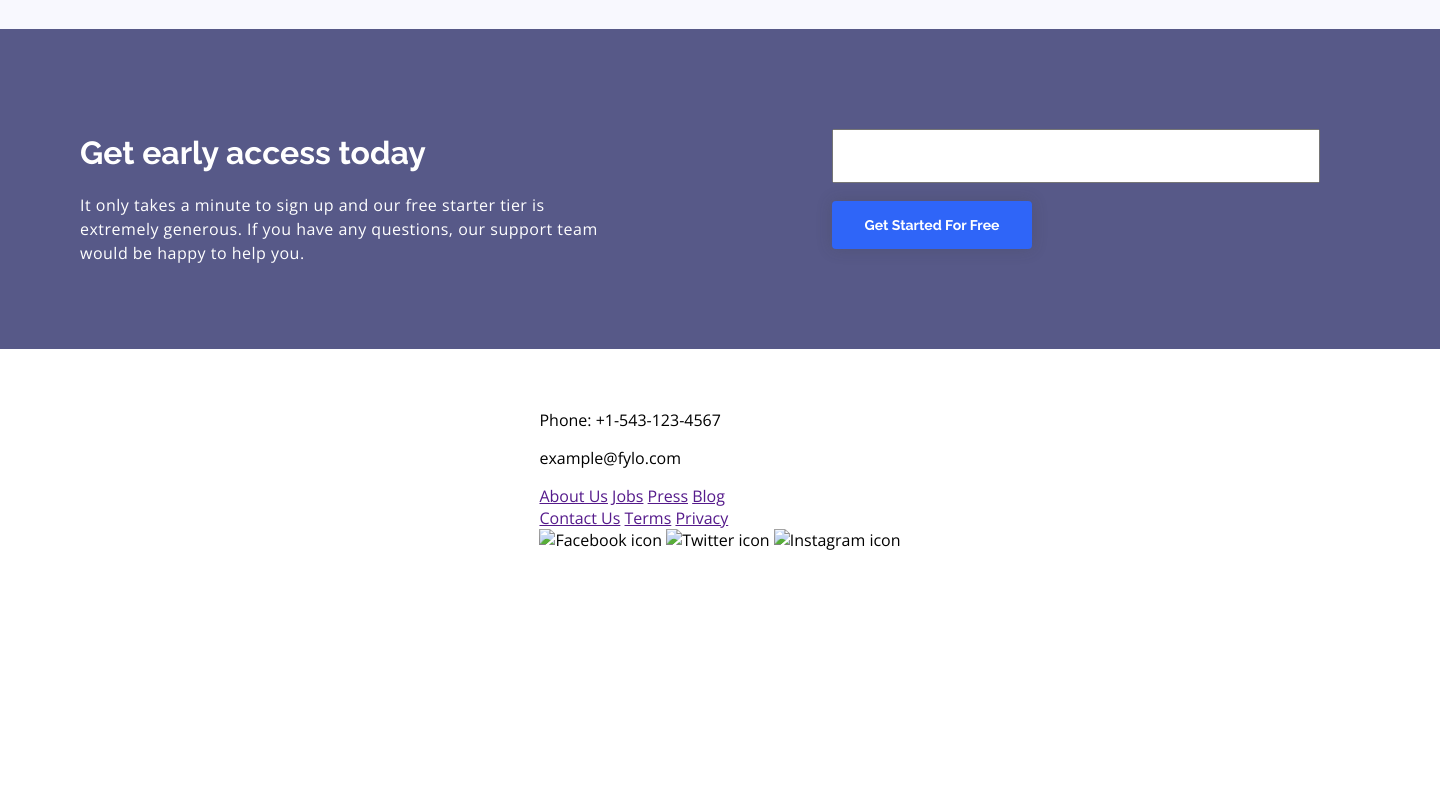
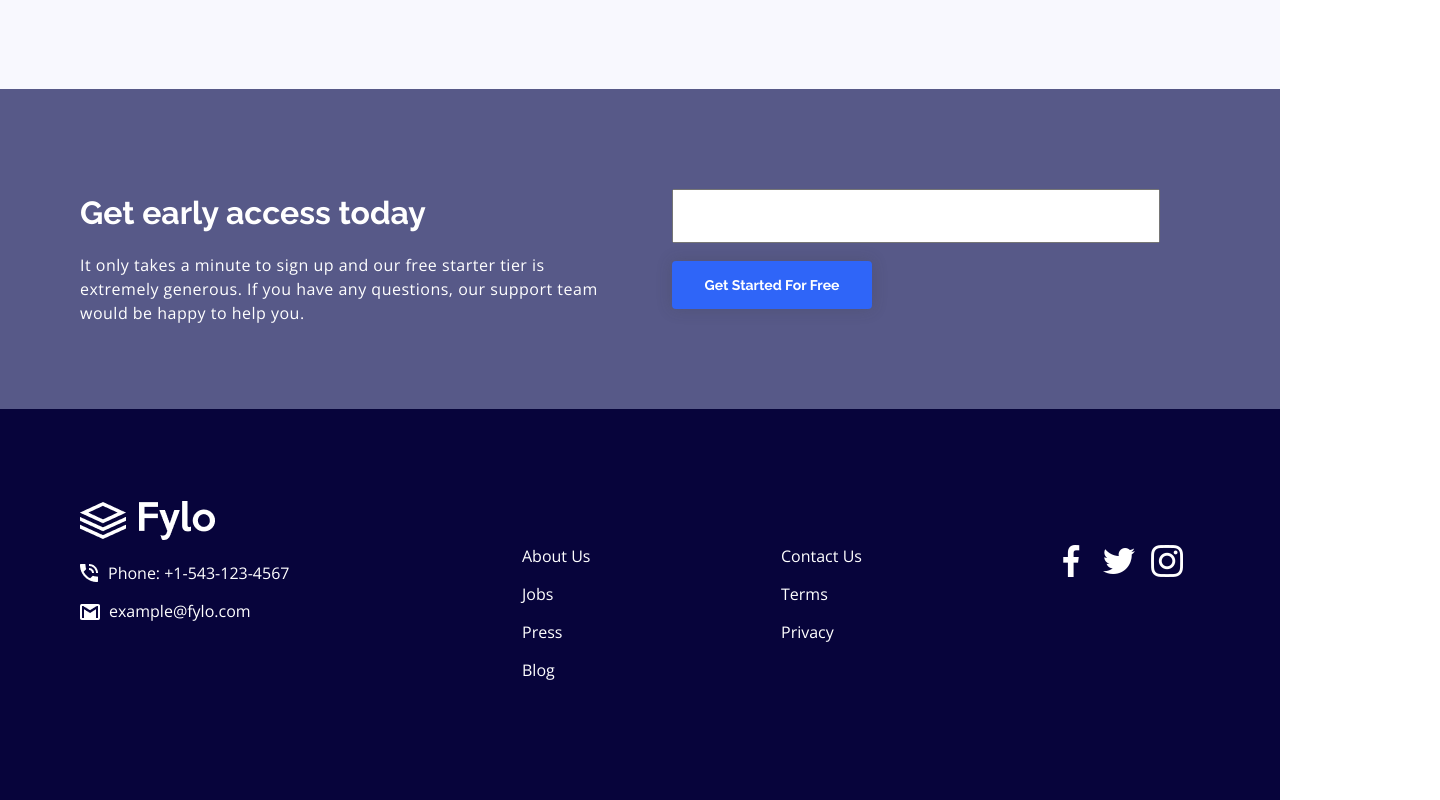
Before and after one commit to Chris94Lee/Fylo-landing-page, a plain HTML site: page index.html in a window 1280 px wide. Shown: the part 1563-2363 px from the top of the page, 1440 px wide, since content can reach past the window. Before the commit the page ends 2114 px from the top, so only its background shows below. Drawn offline with nearby package versions, Linux system fonts and the light colour scheme.

Commit message:
Latest updates

```diff
--- a/index.html
+++ b/index.html
@@ -93,9 +93,10 @@
 
     <footer>
       <img src="images/footerLogo.png" alt="">
+      <div class="footerContent">
         <div class="footerLeft">
-        <p class="phone">Phone: +1-543-123-4567</p>
-        <p class="footerEmail">example@fylo.com</p>
+          <p class="phone"><img src="images/phone-.png" alt="">Phone: +1-543-123-4567</p>
+          <p class="footerEmail"><img src="images/email.png" alt="">example@fylo.com</p>
         </div>
         <div class="footerMiddle">
           <div class="linksLeft">
@@ -111,9 +112,10 @@
           </div>
         </div>
         <div class="footerRight">
-        <img src="" alt="Facebook icon">
-        <img src="" alt="Twitter icon">
-        <img src="" alt="Instagram icon">
+          <img src="images/facebook.png" alt="Facebook icon">
+          <img src="images/twitter.png" alt="Twitter icon">
+          <img src="images/instagram.png" alt="Instagram icon">
+        </div>
       </div>
     </footer>
   </div>
--- a/style.css
+++ b/style.css
@@ -67,7 +67,12 @@ h1{
   flex-direction: column;
   justify-content: center;
   margin: 0 auto;
-  width: 1440px;
+}
+
+@media only screen and (min-width: 1440px){
+  .main{
+    width: 1440px;
+  }
 }
 
 /* Section one start */
@@ -297,3 +302,77 @@ a > img{
   height: 48px;
   margin-top: 18px;
 }
+
+/* Section three end */
+
+/* Footer start */
+
+footer{
+  background-color: #07043B;
+  color: white;
+  width: 100%;
+  height: 391px;
+  padding-left: 80px;
+  padding-right: 261px;
+  box-sizing: border-box;
+}
+
+footer > img{
+  margin-top: 92px;
+}
+
+.footerContent{
+  display: flex;
+  flex-direction: row;
+}
+
+a{
+  color: white;
+  text-decoration: none;
+  margin-bottom: 16px;
+}
+
+.footerLeft{
+  min-width: 222px;
+}
+
+.phone > img{
+  margin-right: 10px;
+  position: relative;
+  top: 3px;
+}
+
+.footerEmail > img{
+  margin-right: 9px;
+  position: relative;
+  top: 3px;
+}
+
+.footerMiddle{
+  display: flex;
+  flex-direction: row;
+  width: 350px;
+  margin-left: 220px;
+}
+
+.linksLeft, .linksRight{
+  display: flex;
+  flex-direction: column;
+  width: 89px;
+}
+
+.linksLeft{
+  margin-right: 190px;
+  width: 69px;
+}
+
+.footerRight{
+  min-width: 160px;
+  margin-left: 185px;
+}
+
+.footerRight > img {
+  margin-right: 12px;
+}
+
+/* TODO: - Add mobile CSS
```
Also changed, not shown: images/email.png (added), images/facebook.png (added), images/instagram.png (added), images/phone-.png (added), images/twitter.png (added). Lines whose indentation alone changed are shown as unchanged.
